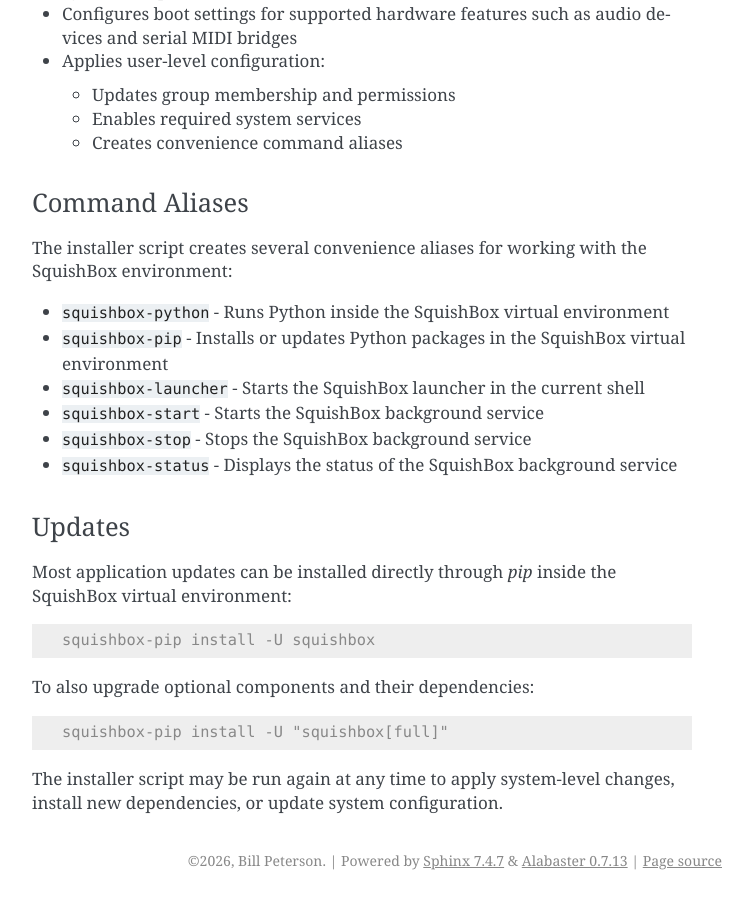
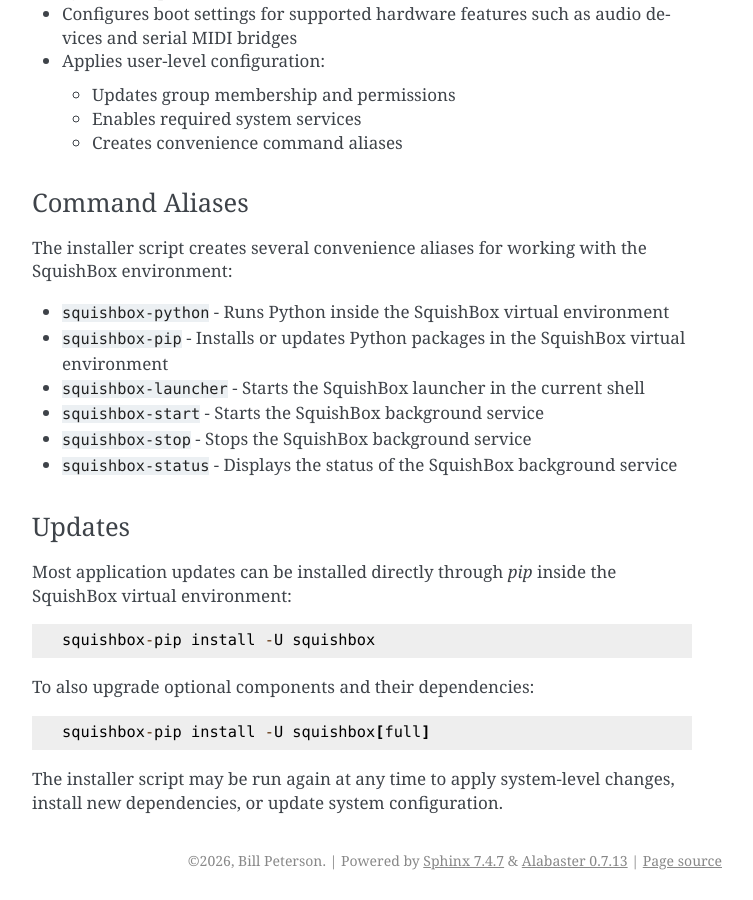
Before and after one commit to GeekFunkLabs/squishbox, a Sphinx documentation site: the page built from docs/technical.rst, in a window 1280 px wide and 900 px high, scrolled down 2403 px. Shown: the whole window, without its empty margins (388-1141 px from the left). Built offline with Sphinx 7.4.7, drawn with Linux system fonts in a browser that asks for light colours.

Commit message:
update docs

```diff
--- a/docs/technical.rst
+++ b/docs/technical.rst
@@ -98,17 +98,13 @@
 ^^^^^^^
 
 Most application updates can be installed directly through `pip` inside
-the SquishBox virtual environment:
-
-.. code-block:: console
+the SquishBox virtual environment: ::
 
     squishbox-pip install -U squishbox
 
-To also upgrade optional components and their dependencies:
+To also upgrade optional components and their dependencies: ::
 
-.. code-block:: console
-
-    squishbox-pip install -U "squishbox[full]"
+    squishbox-pip install -U squishbox[full]
 
 The installer script may be run again at any time to apply system-level
 changes, install new dependencies, or update system configuration.
```
